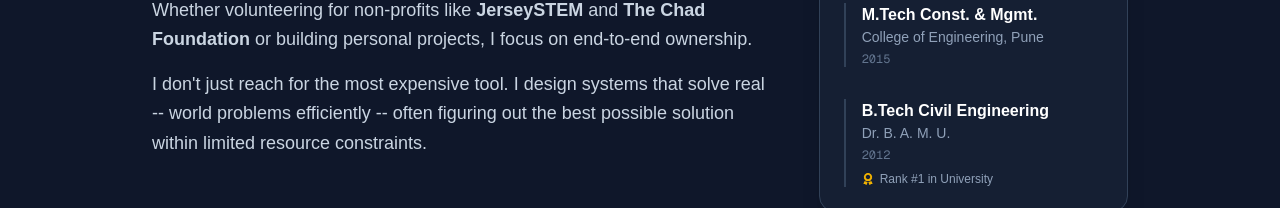
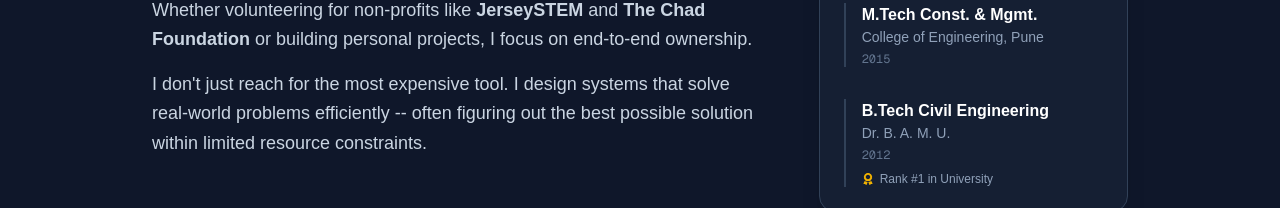
Before and after one commit to vijaybkhot/vijaykhot.dev, a Next.js app: page /about in a window 1280 px wide. Shown: the part 722-930 px from the top of the page. Built offline with nearby package versions, Linux system fonts and the light colour scheme.

Commit message:
fix: correct typo in AboutPage description

```diff
--- a/src/app/about/page.tsx
+++ b/src/app/about/page.tsx
@@ -68,7 +68,7 @@ export default function AboutPage() {
               </p>
               <p className="mt-4 text-lg leading-relaxed text-slate-300">
                 I don&apos;t just reach for the most expensive tool. I design
-                systems that solve real -- world problems efficiently -- often
+                systems that solve real-world problems efficiently -- often
                 figuring out the best possible solution within limited resource
                 constraints.
               </p>
```
